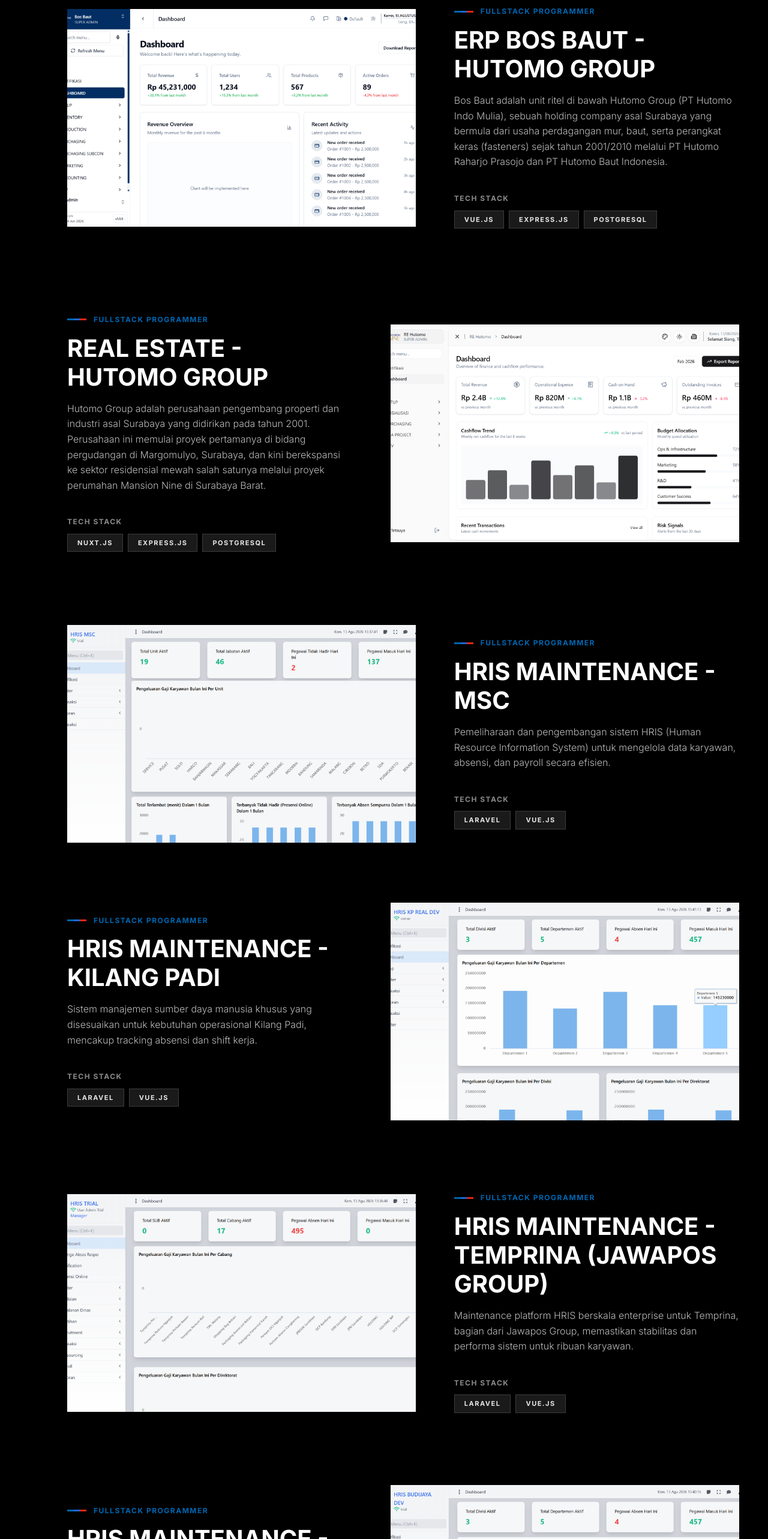
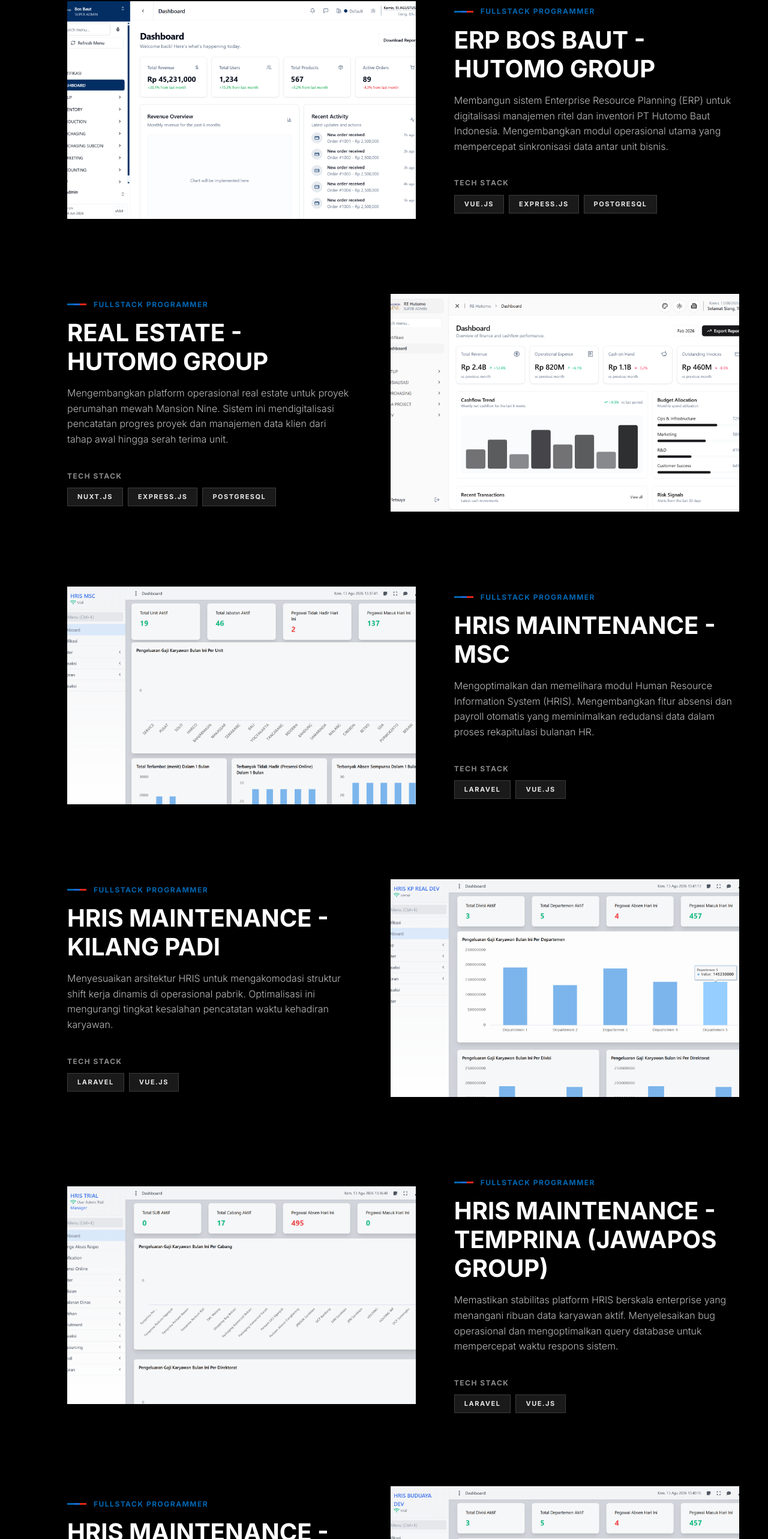
Before and after one commit to ReyCannavaro/portofolio-reycannavaro-next, a Next.js app: page /experience/quantum-leap in a window 1280 px wide. Shown: the part 1071-3637 px from the top of the page at 60% size. Built offline with nearby package versions, Linux system fonts and the light colour scheme.

Commit message:
feat: add quantum leap projects data and personal portfolio configuration files

```diff
--- a/src/app/data/experience-ql.ts
+++ b/src/app/data/experience-ql.ts
@@ -4,7 +4,7 @@
     title: "ERP Bos Baut - Hutomo Group",
     role: "Fullstack Programmer",
     techStack: ["Vue.js", "Express.js", "PostgreSQL"],
-    description: "Bos Baut adalah unit ritel di bawah Hutomo Group (PT Hutomo Indo Mulia), sebuah holding company asal Surabaya yang bermula dari usaha perdagangan mur, baut, serta perangkat keras (fasteners) sejak tahun 2001/2010 melalui PT Hutomo Raharjo Prasojo dan PT Hutomo Baut Indonesia.",
+    description: "Membangun sistem Enterprise Resource Planning (ERP) untuk digitalisasi manajemen ritel dan inventori PT Hutomo Baut Indonesia. Mengembangkan modul operasional utama yang mempercepat sinkronisasi data antar unit bisnis.",
     image: "/experience-ql/bos-baut.png",
   },
   {
@@ -12,7 +12,7 @@
     title: "Real Estate - Hutomo Group",
     role: "Fullstack Programmer",
     techStack: ["Nuxt.js", "Express.js", "PostgreSQL"],
-    description: "Hutomo Group adalah perusahaan pengembang properti dan industri asal Surabaya yang didirikan pada tahun 2001. Perusahaan ini memulai proyek pertamanya di bidang pergudangan di Margomulyo, Surabaya, dan kini berekspansi ke sektor residensial mewah salah satunya melalui proyek perumahan Mansion Nine di Surabaya Barat.",
+    description: "Mengembangkan platform operasional real estate untuk proyek perumahan mewah Mansion Nine. Sistem ini mendigitalisasi pencatatan progres proyek dan manajemen data klien dari tahap awal hingga serah terima unit.",
     image: "/experience-ql/real-estate-hutomo.png",
   },
   {
@@ -20,7 +20,7 @@
     title: "HRIS Maintenance - MSC",
     role: "Fullstack Programmer",
     techStack: ["Laravel", "Vue.js"],
-    description: "Pemeliharaan dan pengembangan sistem HRIS (Human Resource Information System) untuk mengelola data karyawan, absensi, dan payroll secara efisien.",
+    description: "Mengoptimalkan dan memelihara modul Human Resource Information System (HRIS). Mengembangkan fitur absensi dan payroll otomatis yang meminimalkan redudansi data dalam proses rekapitulasi bulanan HR.",
     image: "/experience-ql/hris-msc.png",
   },
   {
@@ -28,7 +28,7 @@
     title: "HRIS Maintenance - Kilang Padi",
     role: "Fullstack Programmer",
     techStack: ["Laravel", "Vue.js"],
-    description: "Sistem manajemen sumber daya manusia khusus yang disesuaikan untuk kebutuhan operasional Kilang Padi, mencakup tracking absensi dan shift kerja.",
+    description: "Menyesuaikan arsitektur HRIS untuk mengakomodasi struktur shift kerja dinamis di operasional pabrik. Optimalisasi ini mengurangi tingkat kesalahan pencatatan waktu kehadiran karyawan.",
     image: "/experience-ql/hris-kilang-padi.png",
   },
   {
@@ -36,7 +36,7 @@
     title: "HRIS Maintenance - Temprina (Jawapos Group)",
     role: "Fullstack Programmer",
     techStack: ["Laravel", "Vue.js"],
-    description: "Maintenance platform HRIS berskala enterprise untuk Temprina, bagian dari Jawapos Group, memastikan stabilitas dan performa sistem untuk ribuan karyawan.",
+    description: "Memastikan stabilitas platform HRIS berskala enterprise yang menangani ribuan data karyawan aktif. Menyelesaikan bug operasional dan mengoptimalkan query database untuk mempercepat waktu respons sistem.",
     image: "/experience-ql/hris-temprina.png",
   },
   {
@@ -44,7 +44,7 @@
     title: "HRIS Maintenance - Budi Jaya",
     role: "Fullstack Programmer",
     techStack: ["Laravel", "Vue.js"],
-    description: "Dukungan teknis dan pengembangan modul HRIS tambahan untuk PT Budi Jaya, mengoptimalkan proses administrasi HR.",
+    description: "Mengembangkan modul administrasi HR tambahan sesuai regulasi internal PT Budi Jaya. Pembaruan ini mempercepat proses pengajuan cuti dan validasi data administratif.",
     image: "/experience-ql/hris-budi-jaya.png",
   },
 ];
--- a/src/app/data/index.ts
+++ b/src/app/data/index.ts
@@ -384,7 +384,7 @@
     id: "techsphere",
     name: "TechSphere",
     tagline: "Gadget Review & Rating Platform",
-    description: "Platform untuk menjelajahi berbagai gadget, melihat detailnya, dan memberikan rating. Dibangun menggunakan framework Laravel dengan panel admin Filament untuk manajemen data yang efisien.",
+    description: "Membangun platform ulasan gadget interaktif dengan sistem rating pengguna. Mengintegrasikan Filament sebagai panel admin untuk memudahkan manajemen ratusan entri data spesifikasi perangkat secara terpusat.",
     technologies: ["Laravel 11", "Tailwind CSS", "Filament", "MySQL", "Alpine.js"],
     status: "completed",
     duration: "3 months",
@@ -408,7 +408,7 @@
     id: "pt-rizza-jaya-abadi",
     name: "PT Rizza Jaya Abadi",
     tagline: "Travel Management System",
-    description: "Sistem manajemen pemesanan dan operasional untuk perusahaan travel, mencakup jadwal keberangkatan, transaksi, dan laporan.",
+    description: "Mendigitalisasi sistem operasional agen travel melalui pembuatan sistem pemesanan terpadu. Fitur mencakup automasi penjadwalan keberangkatan, pencatatan transaksi, dan pembuatan laporan keuangan otomatis.",
     technologies: ["Laravel 11", "MySQL", "HTML", "CSS", "JavaScript", "Bootstrap"],
     status: "completed",
     duration: "3 months",
@@ -432,7 +432,7 @@
     id: "medibot",
     name: "Medibot",
     tagline: "AI-Powered Health Chatbot",
-    description: "Chatbot AI dengan RAG untuk memberikan informasi kesehatan awal berdasarkan dokumen medis terpercaya menggunakan Google Gemini API.",
+    description: "Mengembangkan chatbot kesehatan berbasis Retrieval-Augmented Generation (RAG). Sistem memproses dokumen medis statis menjadi basis pengetahuan dinamis untuk memberikan respons medis awal secara instan dan akurat.",
     technologies: ["Laravel 11", "Google Gemini API", "smalot/pdfparser", "MySQL", "PostgreSQL"],
     status: "completed",
     duration: "2 months",
@@ -456,7 +456,7 @@
     id: "urbangrow",
     name: "UrbanGrow",
     tagline: "IoT Smart Urban Farming",
-    description: "Aplikasi IoT untuk memantau dan mengelola kondisi tanaman secara real-time menggunakan sensor kelembaban, suhu, dan cahaya.",
+    description: "Mengimplementasikan sistem IoT untuk pertanian urban. Sensor membaca suhu, kelembapan, dan cahaya secara real-time, lalu mengirimkan data ke web dashboard untuk pengawasan tanaman dari jarak jauh nonstop.",
     technologies: ["React", "Google Gemini API", "MicroPython", "Thonny", "Tailwind CSS"],
     status: "completed",
     duration: "6+ months",
@@ -476,7 +476,7 @@
     id: "sentiment-analyzer",
     name: "Sentiment Analyzer",
     tagline: "AI Product Review Analysis",
-    description: "Aplikasi web untuk analisis sentimen berbasis AI yang mengevaluasi opini pengguna dari ulasan produk menggunakan machine learning.",
+    description: "Membangun model machine learning NLP untuk mengklasifikasikan sentimen pengguna dari ulasan produk. Model dipublikasikan melalui web interface Streamlit untuk kemudahan visualisasi analisis data.",
     technologies: ["Python", "Streamlit", "Pandas", "Scikit-learn", "NLTK"],
     status: "completed",
     duration: "2 months",
@@ -496,7 +496,7 @@
     id: "veritas-ai",
     name: "Veritas AI",
     tagline: "AI Information Analysis Platform",
-    description: "Platform berbasis AI untuk mengidentifikasi dan menganalisis informasi penting dari berbagai sumber data menggunakan Machine Learning.",
+    description: "Merancang platform analisis data menggunakan algoritma klasifikasi Machine Learning. Sistem ini mempercepat proses penyaringan informasi dari kumpulan data mentah menjadi wawasan yang terstruktur.",
     technologies: ["Python", "React", "JavaScript", "Pandas", "Scikit-learn"],
     status: "completed",
     duration: "3 months",
@@ -516,7 +516,7 @@
     id: "sira",
     name: "SIRA",
     tagline: "Socratic Interactive RPG Academy",
-    description: "Game edukasi interaktif untuk meningkatkan keterampilan berpikir kritis dan pemecahan masalah siswa melalui pengalaman RPG yang imersif.",
+    description: "Membangun game RPG edukasional berbasis web. Sistem menyimpan progres permainan secara real-time di Supabase dan menyajikan studi kasus pemecahan masalah interaktif untuk melatih logika pelajar.",
     technologies: ["Next.js", "Supabase", "TypeScript", "Tailwind CSS"],
     status: "completed",
     duration: "4+ months",
@@ -540,7 +540,7 @@
     id: "desata",
     name: "DESATA",
     tagline: "Berkomitmen mewujudkan pemerintahan yang transparan, akuntabel, dan partisipatif demi kesejahteraan seluruh warga.",
-    description: "platform untuk meningkatkan transparansi dan partisipasi warga dalam pemerintahan desa, memungkinkan akses informasi yang mudah dan komunikasi langsung dengan pemerintah desa.",
+    description: "Membangun portal informasi digital pemerintahan desa. Platform ini mendigitalisasi penyampaian informasi publik dan menyediakan kanal pengaduan warga secara langsung dan terdokumentasi.",
     technologies: ["Next.js", "Supabase", "TypeScript", "Tailwind CSS"],
     status: "completed",
     duration: "4+ months",
@@ -564,7 +564,7 @@
     id: "findor",
     name: "FINDOR",
     tagline: "Platform Pencarian dan Penyedia Jasa",
-    description: "Platform yang memudahkan pengguna dalam mencari dan menemukan jasa yang dibutuhkan, serta memberikan pengalaman transaksi yang aman dan efisien.",
+    description: "Mengembangkan marketplace penyedia jasa. Sistem mencakup registrasi penyedia, pencarian berbasis kategori, dan manajemen transaksi untuk menghubungkan pencari dengan penyedia jasa lokal.",
     technologies: ["Next.js", "Supabase", "TypeScript", "Tailwind CSS"],
     status: "completed",
     duration: "4+ months",
```
